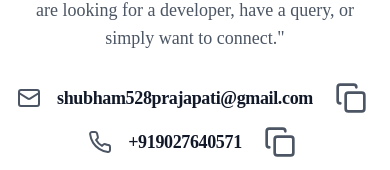
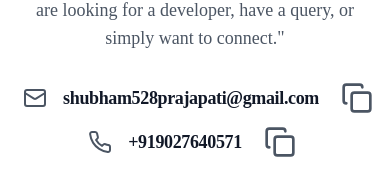
Before and after one commit to ShubhamP528/Portfolio, a React (Create React App) app: page / in a window 390 px wide. Shown: the part 6773-6943 px from the top of the page. Built offline with nearby package versions, Linux system fonts and the light colour scheme.

Commit message:
mobile responsive email icon fixed

```diff
--- a/src/components/Contact.js
+++ b/src/components/Contact.js
@@ -45,7 +45,7 @@
         </div>
         <div className="flex flex-col items-center gap-6 md:gap-12">
           <div className="flex flex-col items-center md:gap-4">
-            <div className="flex items-center gap-4 md:gap-5">
+            <div className="flex items-center gap-4 md:gap-5 pl-3">
               <svg
                 xmlns="http://www.w3.org/2000/svg"
                 width="24"
```
